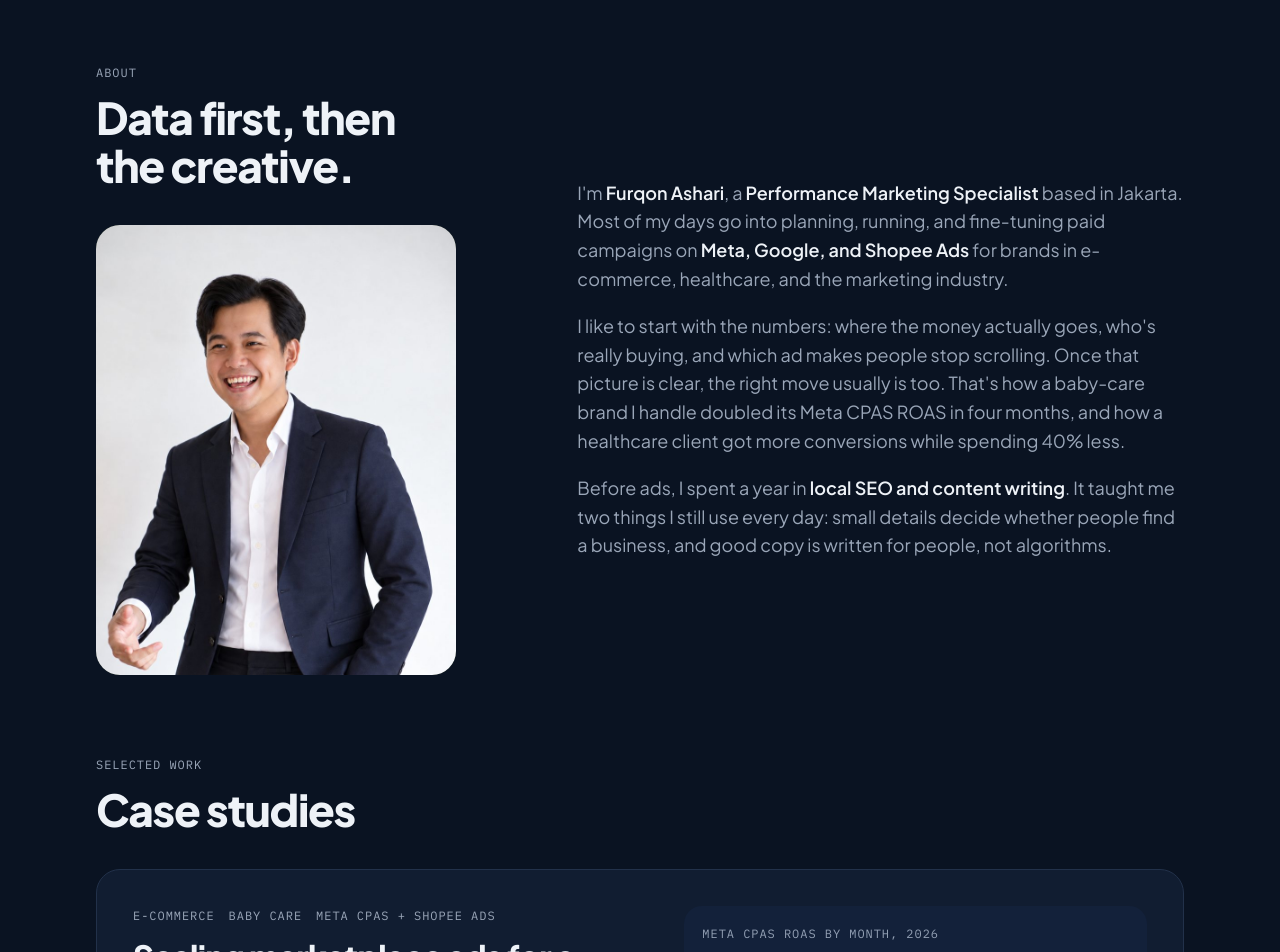
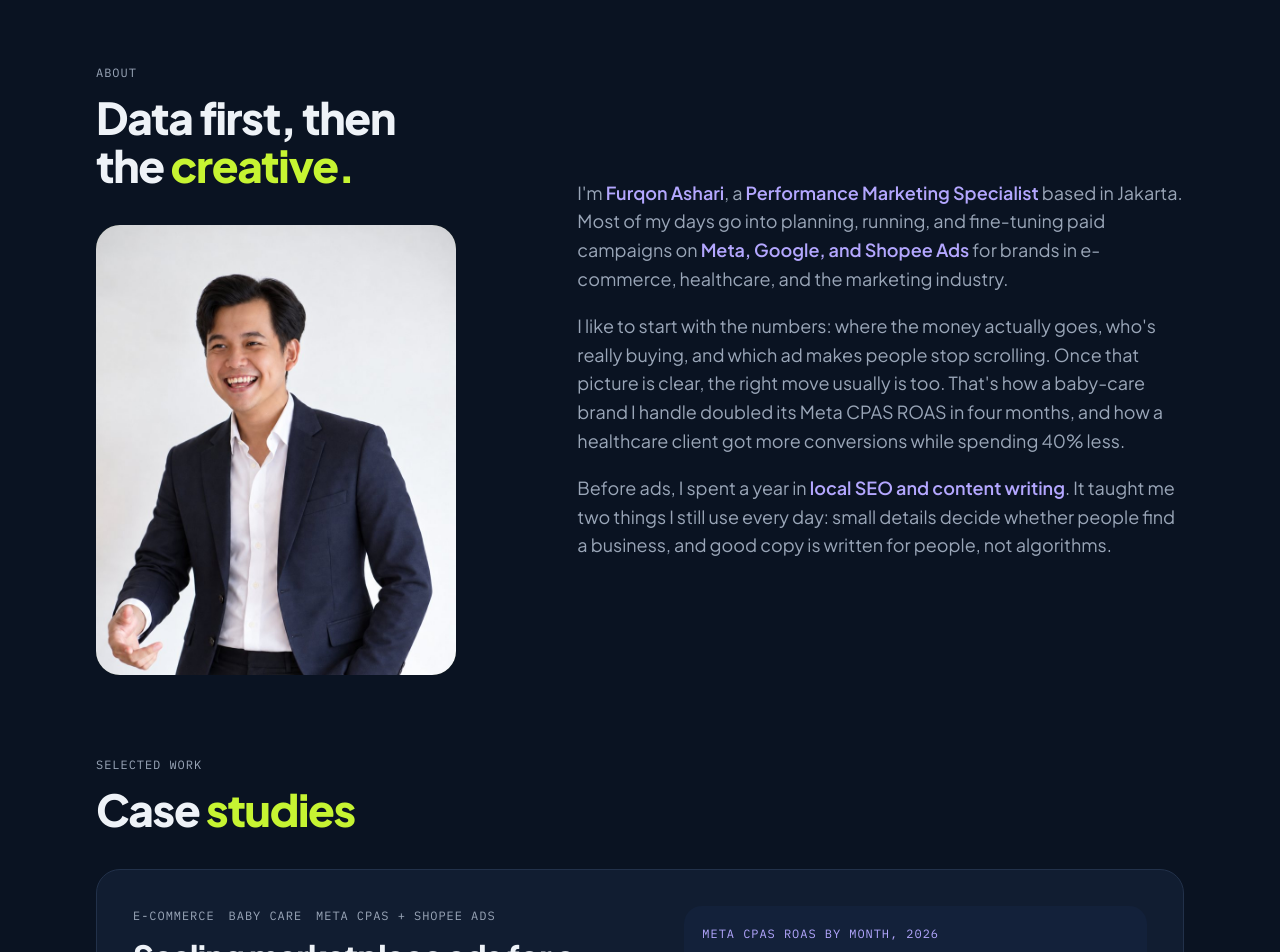
Before and after one commit to furqonashr/furqonashari, a plain HTML site: page index.html in a window 1280 px wide. Shown: the part 1020-1972 px from the top of the page. Drawn offline with Linux system fonts and the light colour scheme.

Commit message:
Add files via upload

```diff
--- a/index.html
+++ b/index.html
@@ -36,7 +36,7 @@
   --line:#22314a;
   --accent:#c6f432;
   --name:#c6f432;
-  --lime:#c6f432;
+  --lime:#c6f432;--lav:#b4a7ff;--lav-soft:#221f3d;
   --accent-soft:#1f2c14;
   --band:#13213a;
   --band-ink:#eef2f7;
@@ -48,13 +48,13 @@
 @media (prefers-color-scheme: dark){
   :root:not([data-theme="light"]){
     --bg:#0a1322;--surface:#111d31;--ink:#eef2f7;--muted:#9aa6b8;--line:#22314a;
-    --accent:#c6f432;--name:#c6f432;--lime:#c6f432;--accent-soft:#1f2c14;--band:#13213a;--band-ink:#eef2f7;--band-muted:#93a0b4;
+    --accent:#c6f432;--name:#c6f432;--lime:#c6f432;--lav:#b4a7ff;--lav-soft:#221f3d;--accent-soft:#1f2c14;--band:#13213a;--band-ink:#eef2f7;--band-muted:#93a0b4;
     color-scheme:dark;
   }
 }
 :root[data-theme="dark"]{
   --bg:#0a1322;--surface:#111d31;--ink:#eef2f7;--muted:#9aa6b8;--line:#22314a;
-  --accent:#c6f432;--name:#c6f432;--lime:#c6f432;--accent-soft:#1f2c14;--band:#13213a;--band-ink:#eef2f7;--band-muted:#93a0b4;
+  --accent:#c6f432;--name:#c6f432;--lime:#c6f432;--lav:#b4a7ff;--lav-soft:#221f3d;--accent-soft:#1f2c14;--band:#13213a;--band-ink:#eef2f7;--band-muted:#93a0b4;
   color-scheme:dark;
 }
 *{box-sizing:border-box}
@@ -225,6 +225,32 @@ section.block .wrap{padding-block:80px 0}
 .copy:hover{border-color:var(--band-ink)}
 @media (max-width:600px){.contact-box{padding:36px 22px}}
 footer .wrap{padding-block:0 40px;font-size:13px;color:var(--muted)}
+
+/* third accent: lavender */
+.stat b{color:var(--lime)}
+.stat:nth-child(n+3) b{color:var(--lav)}
+.stat .ind{color:var(--lav)}
+.stat:nth-child(n+3) .ic{background:color-mix(in srgb,var(--lav) 16%,transparent);color:var(--lav)}
+.res b{color:var(--lime)}
+.res:nth-child(even) b{color:var(--lav)}
+.res:nth-child(even) .ic-sm{background:var(--lav-soft);color:var(--lav)}
+.card .big div b{color:var(--lav)}
+.about-grid p strong{color:var(--lav)}
+.role-item ul li strong{color:var(--lav)}
+.role-item ul li::marker{color:var(--lav)}
+.approach li::before{background:var(--lav)}
+.proof figure:nth-child(1) figcaption b{color:var(--lav)}
+.proof figure:nth-child(2) figcaption b{color:var(--lime)}
+.chart-box .label{color:var(--lav)}
+.chart-box .bar{fill:color-mix(in srgb,var(--lav) 38%,transparent)}
+.chart-box .bar.hi{fill:var(--lime)}
+.chart-box .v{fill:var(--lav);paint-order:stroke;stroke:var(--band);stroke-width:4px;stroke-linejoin:round}
+.chart-box .v.hi{fill:var(--lime)}
+.chart-box .trend{fill:none;stroke:var(--lav);stroke-width:3;stroke-linecap:round;stroke-linejoin:round}
+.chart-box .dot{fill:var(--band);stroke:var(--lav);stroke-width:2.5}
+.chart-box .dot.hi{stroke:var(--lime);fill:var(--lime)}
+.chart-box .bar{transform-box:fill-box;transform-origin:50% 100%}
+.sec-head h2 em{font-style:normal;color:var(--lime)}
 </style>
 </head>
 <body>
@@ -276,7 +302,7 @@ footer .wrap{padding-block:0 40px;font-size:13px;color:var(--muted)}
   <section class="block" id="about">
     <div class="wrap">
       <div class="about-grid">
-        <div class="about-side"><div class="sec-head"><span class="label">About</span><h2>Data first, then the creative.</h2></div><img class="about-photo" src="about.jpg" alt="Furqon Ashari smiling in a navy suit" loading="lazy"></div>
+        <div class="about-side"><div class="sec-head"><span class="label">About</span><h2>Data first, then the <em>creative.</em></h2></div><img class="about-photo" src="about.jpg" alt="Furqon Ashari smiling in a navy suit" loading="lazy"></div>
         <div class="about-copy">
           <p>I'm <strong>Furqon Ashari</strong>, a <strong>Performance Marketing Specialist</strong> based in Jakarta. Most of my days go into planning, running, and fine-tuning paid campaigns on <strong>Meta, Google, and Shopee Ads</strong> for brands in e-commerce, healthcare, and the marketing industry.</p>
           <p>I like to start with the numbers: where the money actually goes, who's really buying, and which ad makes people stop scrolling. Once that picture is clear, the right move usually is too. That's how a baby-care brand I handle doubled its Meta CPAS ROAS in four months, and how a healthcare client got more conversions while spending 40% less.</p>
@@ -288,7 +314,7 @@ footer .wrap{padding-block:0 40px;font-size:13px;color:var(--muted)}
 
   <section class="block" id="work">
     <div class="wrap">
-      <div class="sec-head"><span class="label">Selected work</span><h2>Case studies</h2></div>
+      <div class="sec-head"><span class="label">Selected work</span><h2>Case <em>studies</em></h2></div>
 
       <article class="feature">
         <div>
@@ -357,7 +383,7 @@ footer .wrap{padding-block:0 40px;font-size:13px;color:var(--muted)}
 
   <section class="block" id="experience">
     <div class="wrap">
-      <div class="sec-head"><span class="label">Experience</span><h2>Where I've worked</h2></div>
+      <div class="sec-head"><span class="label">Experience</span><h2>Where I've <em>worked</em></h2></div>
 
       <div class="company">
         <div class="co-name"><img class="co-logo" src="logo-gtmlab.png" alt="GTMLab logo" style="border-color:transparent"><h3>GTMLab</h3><p>Full-time · On-site · Jakarta</p></div>
@@ -441,7 +467,7 @@ footer .wrap{padding-block:0 40px;font-size:13px;color:var(--muted)}
 
   <section class="block" id="other">
     <div class="wrap">
-      <div class="sec-head"><span class="label">Other work</span><h2>Content and creative</h2></div>
+      <div class="sec-head"><span class="label">Other work</span><h2>Content and <em>creative</em></h2></div>
       <div class="other">
         <article class="card">
           <span class="label">Social media · May 2024</span>
@@ -466,7 +492,7 @@ footer .wrap{padding-block:0 40px;font-size:13px;color:var(--muted)}
 
   <section class="block" id="skills">
     <div class="wrap">
-      <div class="sec-head"><span class="label">Skills, tools, education</span><h2>What I work with</h2></div>
+      <div class="sec-head"><span class="label">Skills, tools, education</span><h2>What I <em>work with</em></h2></div>
       <div class="two">
         <div class="card">
           <h3>Skills</h3>
@@ -542,21 +568,57 @@ footer .wrap{padding-block:0 40px;font-size:13px;color:var(--muted)}
   };
   var svg=document.getElementById("roasChart"), ns="http://www.w3.org/2000/svg";
   function el(t,a,txt){var e=document.createElementNS(ns,t);for(var k in a)e.setAttribute(k,a[k]);if(txt!=null)e.textContent=txt;svg.appendChild(e);return e;}
+  var anim=null,reduce=window.matchMedia&&window.matchMedia("(prefers-reduced-motion: reduce)").matches;
+  function clamp(x){return x<0?0:x>1?1:x;}
+  function progress(){
+    if(reduce)return 1;
+    var r=svg.getBoundingClientRect(),vh=window.innerHeight||800;
+    var start=vh*0.88,end=Math.max(vh*0.5-r.height/2,vh*0.05);
+    return clamp((start-r.top)/(start-end));
+  }
+  function update(){
+    if(!anim)return;
+    var q=progress(),lead=0.2,f=q*(1+lead)-lead;
+    anim.line.style.strokeDashoffset=String(1-clamp(f));
+    anim.line.style.opacity=f>0?1:0;
+    anim.pts.forEach(function(o){
+      var s=clamp((f-o.cum+lead)/lead),shown=clamp((f-o.cum+0.02)/0.06);
+      o.bar.style.transform="scaleY("+s+")";
+      o.txt.style.opacity=shown;o.dot.style.opacity=shown;
+    });
+  }
   function draw(k){
     var c=sets[k],data=c.data;while(svg.firstChild)svg.removeChild(svg.firstChild);
-    var left=8,right=352,top=30,bottom=214,max=c.max,n=data.length,slot=(right-left)/n,bw=slot*0.5;
+    var left=8,right=352,top=34,bottom=214,max=c.max,n=data.length,slot=(right-left)/n,bw=slot*0.5;
     c.grid.forEach(function(g){var y=bottom-(g/max)*(bottom-top);el("line",{x1:left,x2:right,y1:y,y2:y,"class":"grid"});});
+    var pts=[];
     data.forEach(function(d,i){
       var h=(d[1]/max)*(bottom-top),x=left+i*slot+(slot-bw)/2,y=bottom-h,last=i===n-1;
-      el("rect",{x:x,y:y,width:bw,height:h,rx:4,"class":"bar"+(last?" hi":"")});
+      var bar=el("rect",{x:x,y:y,width:bw,height:h,rx:4,"class":"bar"+(last?" hi":"")});
       el("text",{x:x+bw/2,y:238,"text-anchor":"middle","class":"t"},d[0]);
-      if(c.show.indexOf(d[0])>-1){el("text",{x:x+bw/2,y:y-6,"text-anchor":"middle","class":"v"},d[1].toFixed(1)+"x");}
+      pts.push({cx:x+bw/2,cy:y,bar:bar,last:last,d:d});
     });
+    var dstr=pts.map(function(p,i){return(i?"L":"M")+p.cx.toFixed(1)+" "+p.cy.toFixed(1);}).join(" ");
+    var line=el("path",{d:dstr,pathLength:1,"class":"trend"});
+    line.style.strokeDasharray="1";line.style.strokeDashoffset="1";
+    var total=0,segs=[0];
+    for(var i=1;i<pts.length;i++){total+=Math.hypot(pts[i].cx-pts[i-1].cx,pts[i].cy-pts[i-1].cy);segs.push(total);}
+    pts.forEach(function(p,i){
+      p.cum=total?segs[i]/total:0;
+      p.dot=el("circle",{cx:p.cx,cy:p.cy,r:p.last?5.5:4.5,"class":"dot"+(p.last?" hi":"")});
+      p.txt=c.show.indexOf(p.d[0])>-1?el("text",{x:p.cx,y:p.cy-14,"text-anchor":"middle","class":"v"+(p.last?" hi":"")},p.d[1].toFixed(1)+"x"):el("text",{x:0,y:0,opacity:0},"");
+    });
+    anim={line:line,pts:pts};
     svg.setAttribute("aria-label",c.title+": "+data.map(function(d){return d[0]+" "+d[1]+"x";}).join(", "));
     document.getElementById("chartTitle").textContent=c.title;
     document.getElementById("chartNote").textContent=c.note;
     document.querySelectorAll(".seg button").forEach(function(b){b.setAttribute("aria-selected",b.getAttribute("data-k")===k?"true":"false");});
+    update();
   }
+  var tick=false;
+  function onScroll(){if(tick)return;tick=true;requestAnimationFrame(function(){tick=false;update();});}
+  window.addEventListener("scroll",onScroll,{passive:true});
+  window.addEventListener("resize",onScroll);
   document.querySelectorAll(".seg button").forEach(function(b){b.addEventListener("click",function(){draw(b.getAttribute("data-k"));});});
   draw("cpas");
   var btn=document.getElementById("copyBtn");
```
